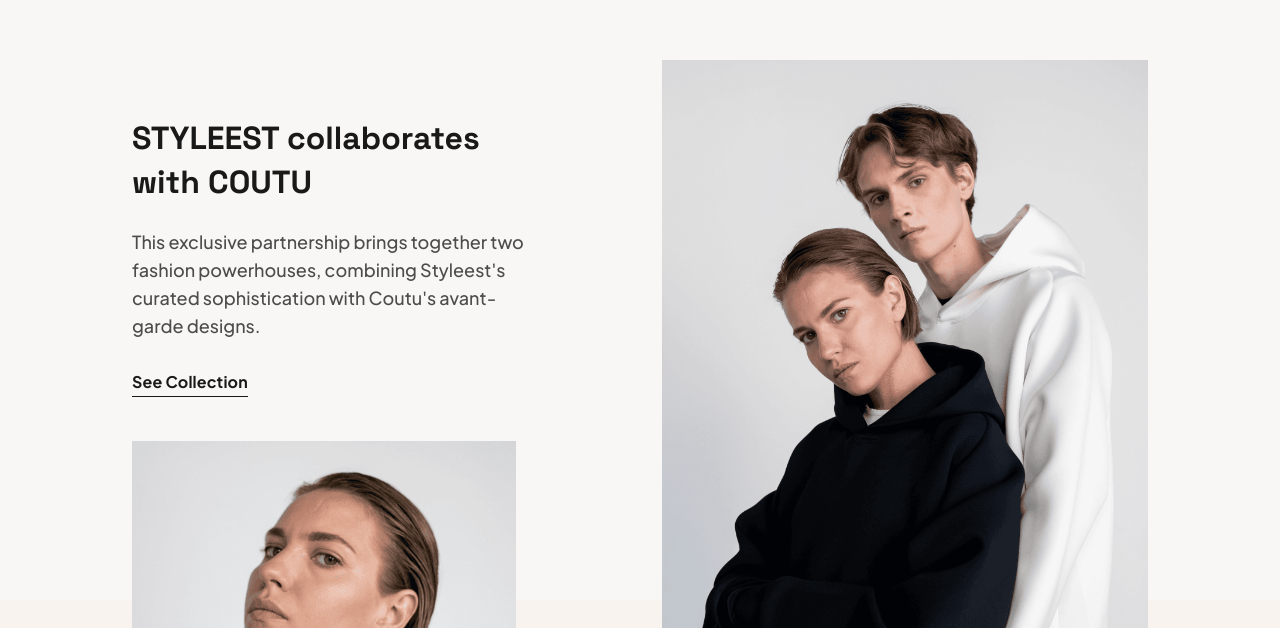
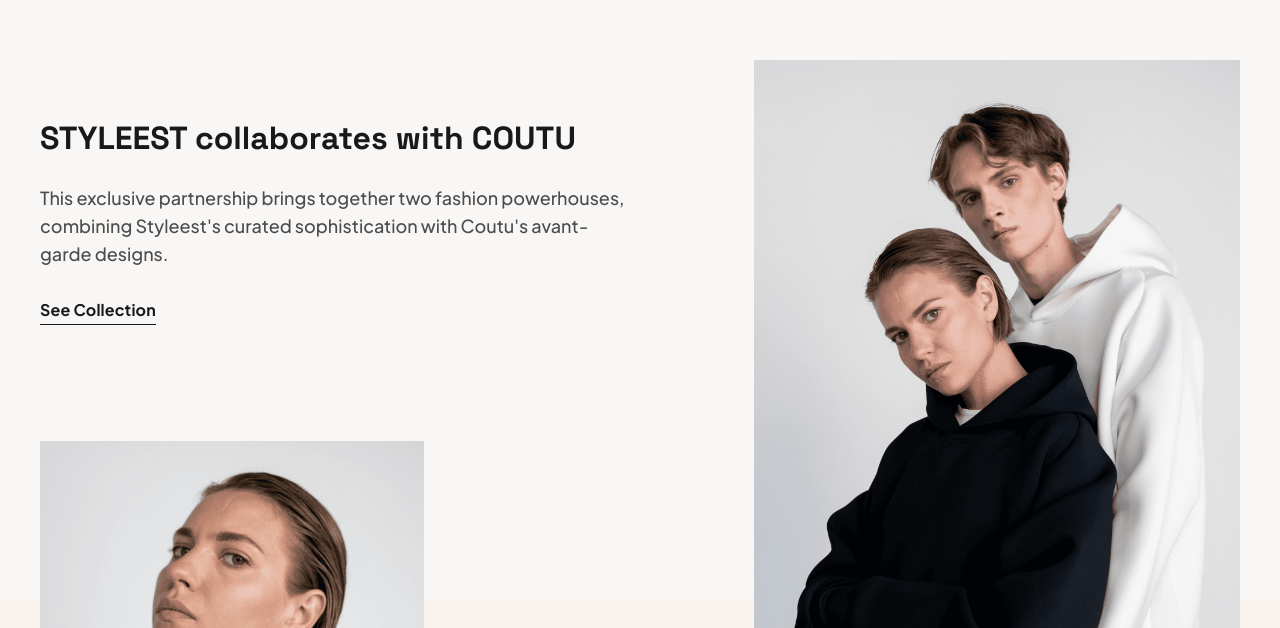
Before and after one commit to KangDev03/styleest-clone, a React (Vite) app: page / in a window 1280 px wide. Shown: the part 2272-2900 px from the top of the page. Built offline with nearby package versions, Linux system fonts and the light colour scheme.

Commit message:
fix: horizontal padding after cover container

```diff
--- a/src/features/landing-collaboration.tsx
+++ b/src/features/landing-collaboration.tsx
@@ -38,7 +38,7 @@
       </section>
 
       {/* Collaboration 2 Section */}
-      <section className="max-w-screen-xl mx-auto py-15 px-6 md:pt-20 md:pb-43 md:px-15 lg:py-27 lg:px-33 relative z-2">
+      <section className="max-w-screen-xl mx-auto py-15 px-6 md:pt-20 md:pb-43 md:px-15 lg:py-27 lg:px-10 relative z-2">
         <div className="flex flex-col items-center justify-center">
           <div className="w-full flex flex-col-reverse md:flex-row lg:flex-row gap-17 md:gap-22 lg:gap-32">
 
```
